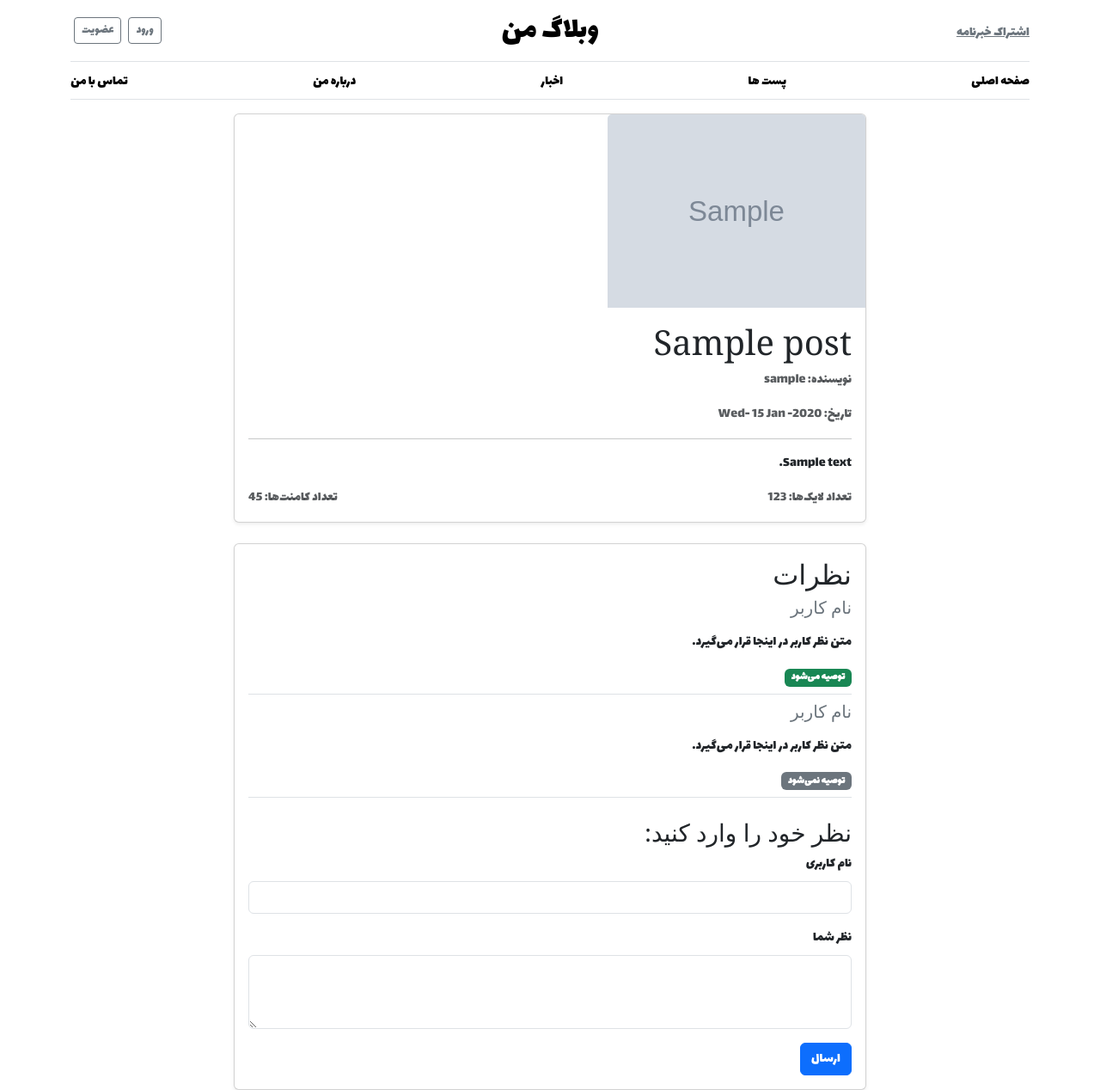
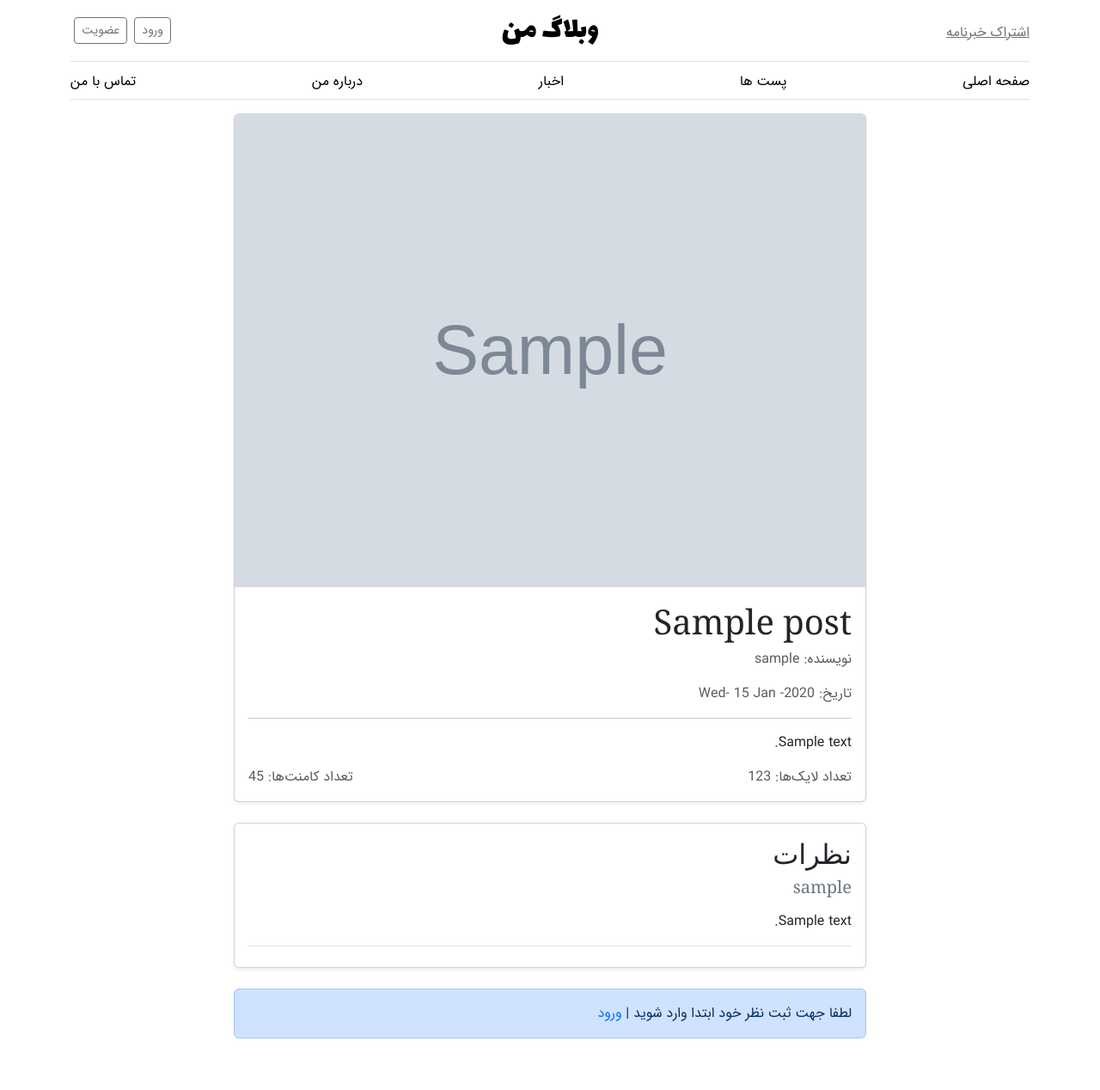
Before and after one commit to sajjadkargar6131/blog, a Django app: page /blog/1 in a window 1280 px wide. Shown: the whole page at 86% size. After the commit the page ends 1208 px from the top, so only its background shows below. Run offline with Django 4.2, Linux system fonts and the light colour scheme; tables that the repository leaves empty hold one stand-in row (values such as "Sample post"); grey boxes marked "Sample" are stand-in pictures; some libraries are stand-ins or nearby versions; some web fonts are replaced.

Commit message:
add comments for posts and edit style.css

```diff
--- a/blog/admin.py
+++ b/blog/admin.py
@@ -2,3 +2,5 @@ from django.contrib import admin
 from . import models
 
 admin.site.register(models.Post)
+
+admin.site.register(models.Comment)
--- a/blog/forms.py
+++ b/blog/forms.py
@@ -1,5 +1,5 @@
 from django import forms
-from .models import Post
+from .models import Post, Comment
 
 class PostCreateForm(forms.ModelForm):
 
@@ -13,3 +13,12 @@ class PostCreateForm(forms.ModelForm):
             'status' : 'وضعیت',
             'cover' : 'عکس'
         }
+
+class CommentForm(forms.ModelForm):
+
+    class Meta :
+        model = Comment
+        fields = ('text', )
+        labels = {
+            'text' : 'نظر شما'
+        }
--- a/blog/models.py
+++ b/blog/models.py
@@ -1,6 +1,6 @@
 from django.db import models
 from django.shortcuts import reverse
-
+from django.contrib.auth import get_user_model
 
 class Post(models.Model):
     CHOICES = [
@@ -20,3 +20,9 @@ class Post(models.Model):
 
     def get_absolute_url(self):
         return reverse("post_detail", kwargs={"pk": self.pk})
+
+class Comment(models.Model):
+    user = models.ForeignKey(get_user_model(), on_delete = models.CASCADE)
+    text = models.TextField()
+    post = models.ForeignKey(Post, on_delete = models.CASCADE, related_name='comments')
+    datetime_created = models.DateTimeField(auto_now_add=True)
--- a/blog/templates/blog/post_detail.html
+++ b/blog/templates/blog/post_detail.html
@@ -1,73 +1,63 @@
-{% extends "_base.html" %}
+{% extends '_base.html' %}
+{% load crispy_forms_tags %}
 {% block content %}
     <div class="row">
         <div class="col-md-8 mx-auto">
             <div class="card mb-4 shadow-sm">
-            <img src="{{detail.cover.url}}" class="card-img-top post-image" alt="...">
+                <img src="{{ detail.cover.url }}" class="card-img-top post-image" alt="..." />
                 <div class="card-body">
-                <h1 class="card-title">{{detail.title}}</h1>
-                <p class="card-text text-muted">نویسنده: <span>{{detail.author}}</span></p>
-                <p class="card-text text-muted">تاریخ: <span> {{ detail.created_at|date:'D- d M -Y' }} </span></p>
-                <hr>
-                <p class="card-text"> {{detail.text|linebreaks}} </p>
-                <div class="d-flex justify-content-between"> <span class="text-muted">تعداد لایک‌ها: <span>123</span></span> <span class="text-muted">تعداد کامنت‌ها: <span>45</span></span> </div>
+                    <h1 class="card-title">{{ detail.title }}</h1>
+                    <p class="card-text text-muted">
+                        نویسنده: <span>{{ detail.author }}</span>
+                    </p>
+                    <p class="card-text text-muted">
+                        تاریخ: <span>{{ detail.created_at|date:'D- d M -Y' }}</span>
+                    </p>
+                    <hr />
+                    <div style="text-align: justify;">
+                        <p class="card-text">{{ detail.text|linebreaks }}</p>
+                    </div>
+                    <div class="d-flex justify-content-between">
+                        <span class="text-muted">
+                            تعداد لایک‌ها:
+                            <span>123</span>
+                        </span>
+                        <span class="text-muted">تعداد کامنت‌ها: <span>45</span></span>
                     </div>
                 </div>
-        <div class="card shadow-sm">
+            </div>
+            <div class="card mb-4 shadow-sm">
                 <div class="card-body">
+                    {% if comments %}
                         <h2 class="card-title">نظرات</h2>
-                <!-- نظر اول -->
+                        <!-- نظرات -->
+                        {% for comment in comments %}
                             <div class="border-bottom mb-2">
-                    <h5 class="mb-3 text-secondary">نام کاربر</h5>
-                    <p>متن نظر کاربر در اینجا قرار می‌گیرد.</p>
-                    <span class="badge bg-success mb-2">توصیه می‌شود</span>
+                                <h5 class="mb-3 text-secondary">{{ comment.user.username }}</h5>
+                                <p>{{ comment.text }}</p>
+                                {% comment %} <span class="badge bg-success mb-2">توصیه می‌شود</span> {% endcomment %}
                             </div>
-                <!-- نظر دوم -->
-                <div class="border-bottom mb-2">
-                    <h5 class="mb-3 text-secondary">نام کاربر</h5>
-                    <p>متن نظر کاربر در اینجا قرار می‌گیرد.</p>
-                    <span class="badge bg-secondary mb-2">توصیه نمی‌شود</span>
-                </div>
+                        {% endfor %}
+                    {% endif %}
                     <!-- فرم ارسال نظر -->
+                    {% if user.is_authenticated %}
                         <div class="mt-4">
                             <h3>نظر خود را وارد کنید:</h3>
-                    <form>
-                        <div class="mb-3">
-                            <label for="username" class="form-label">نام کاربری</label>
-                            <input type="text" class="form-control" id="username" required>
-                        </div>
-                        <div class="mb-3">
-                            <label for="comment" class="form-label">نظر شما</label>
-                            <textarea class="form-control" id="comment" rows="3" required></textarea>
-                        </div>
+                            <form method="post">
+                                {% csrf_token %}
+                                <div class="mb-3">{{ form|crispy }}</div>
                                 <button type="submit" class="btn btn-primary">ارسال</button>
                             </form>
                         </div>
+                    {% else %}
             </div>
             </div>
+            <div class="alert alert-primary" role="alert">
+                لطفا جهت ثبت نظر خود ابتدا وارد شوید
+                <span>|</span>
+                <a class="text-decoration-none" href="{% url 'login' %}">ورود</a>
+            </div>
+            {% endif %}
         </div>
     </div>
-{% endblock content%}
-
-    {% comment %} <h3>{{detail.title}}</h3>
-    <img class="img-fluid img-thumbnail" src="{{detail.cover.url}}" alt="">
-    <div style="text-align:justify ;">
-        <p class="text-center">{{detail.text|linebreaks}}</p>
-    </div>
-    <div class="d-flex gap-2 mb-3">
-        <a href="{% url "post_update" detail.pk %}" type="button" class="btn btn-warning">
-            <svg xmlns="http://www.w3.org/2000/svg" width="16" height="16" fill="currentColor" class="bi bi-pencil-fill" viewBox="0 0 16 16">
-                <path d="M12.854.146a.5.5 0 0 0-.707 0L10.5 1.793 14.207 5.5l1.647-1.646a.5.5 0 0 0 0-.708zm.646 6.061L9.793 2.5 3.293 9H3.5a.5.5 0 0 1 .5.5v.5h.5a.5.5 0 0 1 .5.5v.5h.5a.5.5 0 0 1 .5.5v.5h.5a.5.5 0 0 1 .5.5v.207zm-7.468 7.468A.5.5 0 0 1 6 13.5V13h-.5a.5.5 0 0 1-.5-.5V12h-.5a.5.5 0 0 1-.5-.5V11h-.5a.5.5 0 0 1-.5-.5V10h-.5a.5.5 0 0 1-.175-.032l-.179.178a.5.5 0 0 0-.11.168l-2 5a.5.5 0 0 0 .65.65l5-2a.5.5 0 0 0 .168-.11z"></path>
-              </svg>
-        </a>
-        <a href="{% url "post_delete" detail.pk %}" type="button" class="btn btn-danger">
-            <svg xmlns="http://www.w3.org/2000/svg" width="16" height="16" fill="currentColor" class="bi bi-trash-fill" viewBox="0 0 16 16">
-                <path d="M2.5 1a1 1 0 0 0-1 1v1a1 1 0 0 0 1 1H3v9a2 2 0 0 0 2 2h6a2 2 0 0 0 2-2V4h.5a1 1 0 0 0 1-1V2a1 1 0 0 0-1-1H10a1 1 0 0 0-1-1H7a1 1 0 0 0-1 1zm3 4a.5.5 0 0 1 .5.5v7a.5.5 0 0 1-1 0v-7a.5.5 0 0 1 .5-.5M8 5a.5.5 0 0 1 .5.5v7a.5.5 0 0 1-1 0v-7A.5.5 0 0 1 8 5m3 .5v7a.5.5 0 0 1-1 0v-7a.5.5 0 0 1 1 0"></path>
-            </svg>
-        </a>
-        <a href="{% url "blog_index"  %}" type="button" class="btn btn-primary">
-            <svg xmlns="http://www.w3.org/2000/svg" width="16" height="16" fill="currentColor" class="bi bi-arrow-return-right" viewBox="0 0 16 16">
-                <path fill-rule="evenodd" d="M1.5 1.5A.5.5 0 0 0 1 2v4.8a2.5 2.5 0 0 0 2.5 2.5h9.793l-3.347 3.346a.5.5 0 0 0 .708.708l4.2-4.2a.5.5 0 0 0 0-.708l-4-4a.5.5 0 0 0-.708.708L13.293 8.3H3.5A1.5 1.5 0 0 1 2 6.8V2a.5.5 0 0 0-.5-.5"></path>
-            </svg>
-        </a>
-    </div> {% endcomment %}
+{% endblock %}
--- a/blog/templates/blog/post_list.html
+++ b/blog/templates/blog/post_list.html
@@ -8,7 +8,9 @@
             <strong class="d-inline-block mb-2 text-primary-emphasis">{{ item.author }}</strong>
             <a href="{% url 'post_detail' item.pk %}" class="text-decoration-none"><h3 class="mb-0">{{ item.title }}</h3></a>
             <div class="mb-1 text-body-secondary">{{ item.created_at|date:'D- d M -Y' }}</div>
-            <p class="card-text mb-auto">{{ item.text|truncatewords:20 }}</p>
+            <div style="text-align: justify;">
+              <p class="card-text mb-auto ">{{ item.text|truncatewords:20 }}</p>
+            </div>
           </div>
           <div class="col-auto d-none d-lg-block">
             {% if item.cover %}
--- a/blog/views.py
+++ b/blog/views.py
@@ -1,9 +1,10 @@
 from django.shortcuts import render, redirect, get_object_or_404
 from django.urls import reverse, reverse_lazy
+from django.views.generic.edit import FormMixin
 from django.views import generic
 
 from .models import Post
-from .forms import PostCreateForm
+from .forms import PostCreateForm, CommentForm
 
 
 # def index(request):
@@ -24,13 +25,36 @@ class IndexListView(generic.ListView):
 #     return render(request, 'blog/post_detail.html', {'detail':post_detail})
 
 
-class PostDetailView(generic.DetailView):
+class PostDetailView(generic.DetailView, FormMixin):
     model = Post
     template_name = 'blog/post_detail.html'
     context_object_name = 'detail'
+    form_class = CommentForm
 
     def get_queryset(self):
         return Post.objects.filter(status='pub').order_by('-created_at')
+
+    def get_context_data(self, **kwargs) :
+        context = super().get_context_data(**kwargs)
+        context['comments'] = self.object.comments.all()
+        context['form'] = self.get_form()
+        return context
+
+    def get_success_url(self):
+        return reverse('post_detail', kwargs={'pk' : self.object.pk})
+
+    def post(self, request, *args, **kwargs):
+        self.object = self.get_object()
+        form = self.get_form()
+        if form.is_valid():
+            comment  = form.save(commit=False)
+            comment.post = self.object
+            comment.user = request.user
+            comment.save()
+            return self.form_valid(form)
+        else :
+            return self.form_invalid(form)
+
 
 # def post_create(request):
 #     if request.method == "POST":
--- a/static/css/style.css
+++ b/static/css/style.css
@@ -1,5 +1,5 @@
 body{
-    font-family:Lalezar;
+    font-family:IranSans;
   }
   .bd-placeholder-img {
     font-size: 1.125rem;
@@ -143,13 +143,20 @@ src: url(https://fonts.gstatic.com/s/amiri/v27/J7aRnpd8CGxBHpUutLM.woff2) format
 unicode-range: U+0000-00FF, U+0131, U+0152-0153, U+02BB-02BC, U+02C6, U+02DA, U+02DC, U+0304, U+0308, U+0329, U+2000-206F, U+2074, U+20AC, U+2122, U+2191, U+2193, U+2212, U+2215, U+FEFF, U+FFFD;
 }
 
+@font-face {
+  font-family: 'IranSans';
+  font-style: normal;
+  font-weight: 400;
+  font-display: swap;
+  src: url("../fonts/IRANSansWeb.woff2");
+
+}
+
 
 .post-image {
-
-  max-width: 50% !important;
-  height: 30% !important;
+  max-width: 100%;
   object-fit: cover;
-  width: 300px; /* تنظیم عرض به 300 پیکسل */
-  height: 200px;
+  width: 734px; /* تنظیم عرض به 300 پیکسل */
+  height: 550px;
 
 }
```
Also changed, not shown: config/settings.py (+1 -6 lines), blog/migrations/0003_comment.py (added), media/covers/Tulips.jpg (added), static/fonts/IRANSansWeb.woff2 (added). Lines whose indentation alone changed are shown as unchanged.
